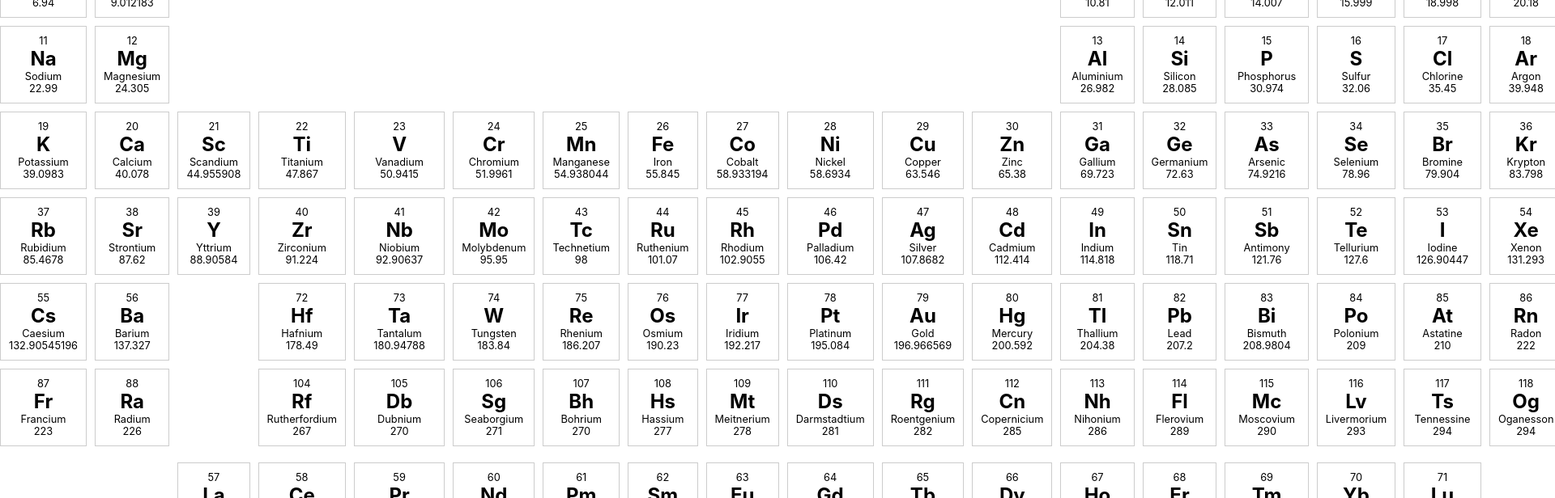
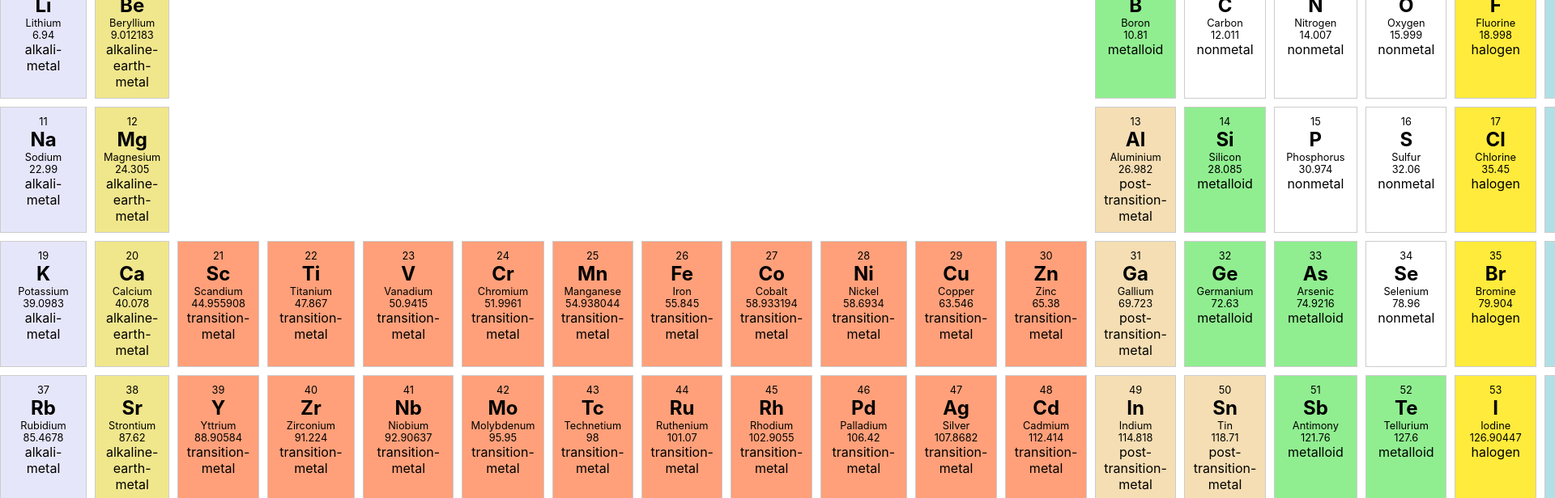
Before and after one commit to dj711-art/periodic-table, a React (Create React App) app: page / in a window 1280 px wide. Shown: the part 180-796 px from the top of the page at 81% size, 1920 px wide, since content can reach past the window. Built offline with nearby package versions, Linux system fonts and the light colour scheme.

Commit message:
Display of category with different background colours

```diff
--- a/src/PeriodicTable.css
+++ b/src/PeriodicTable.css
@@ -26,3 +26,48 @@
 .element .atomic-mass {
   font-size: 0.8em;
 }
+
+* Category-specific styles */
+.nonmetal {
+  background-color: #ffcccb; /* Light red */
+}
+
+.metal {
+  background-color: #add8e6; /* Light blue */
+}
+
+.metalloid {
+  background-color: #90ee90; /* Light green */
+}
+
+.unknown {
+  background-color: #d3d3d3; /* Light gray */
+}
+
+.transition-metal {
+  background-color: #ffa07a; /* Light salmon */
+}
+
+.actinide {
+  background-color: #ffb6c1; /* Light pink */
+}
+
+.alkaline-earth-metal {
+  background-color: #f0e68c; /* Khaki */
+}
+
+.alkali-metal {
+  background-color: #e6e6fa; /* Lavender */
+}
+
+.post-transition-metal {
+  background-color: #f5deb3; /* Wheat */
+}
+
+.halogen {
+  background-color: #ffeb3b; /* Yellow */
+}
+
+.noble-gas {
+  background-color: #b0e0e6; /* Powder blue */
+}
--- a/src/PeriodicTable.js
+++ b/src/PeriodicTable.js
@@ -28,6 +28,7 @@ const PeriodicTable = () => {
             <div className="symbol">{element.symbol}</div>
             <div className="name">{element.name}</div>
             <div className="atomic-mass">{element.atomic_mass}</div>
+            <div className="category">{element.category}</div>
           </div>
         ))}
 
```
